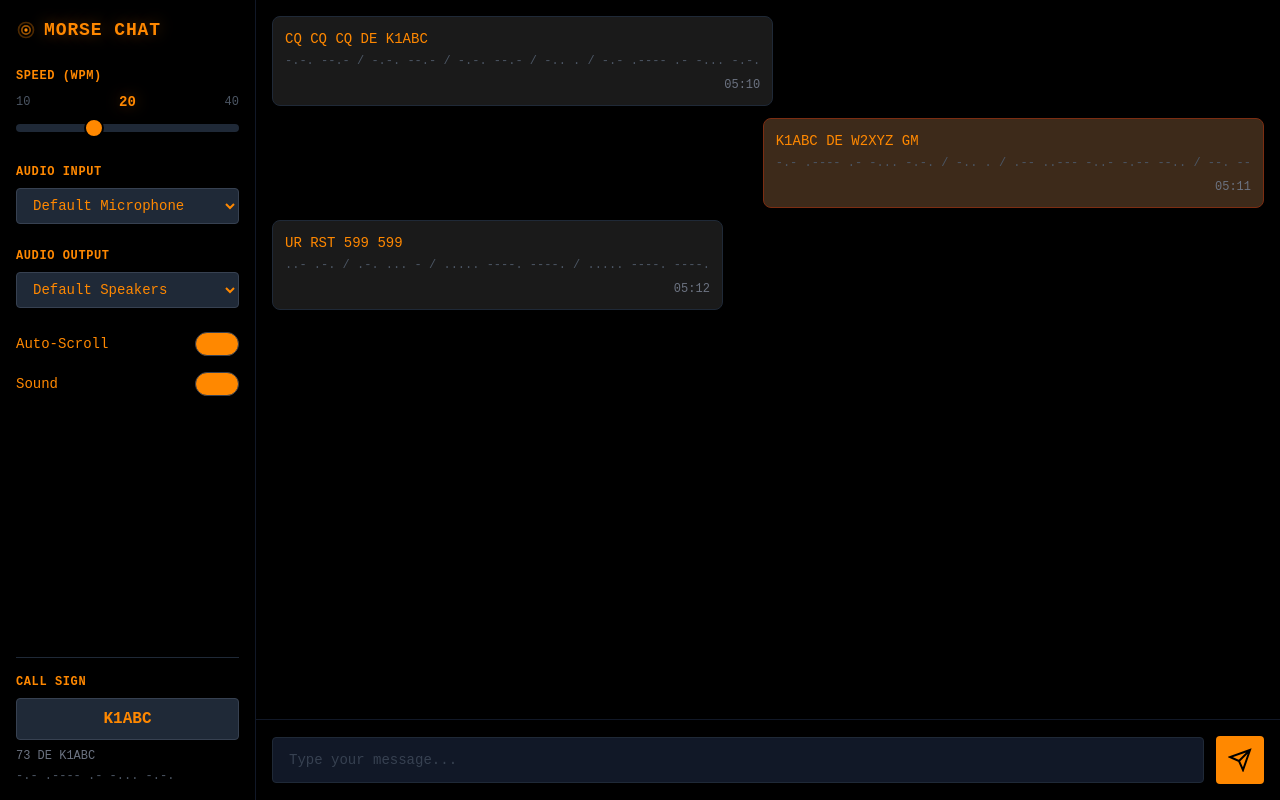
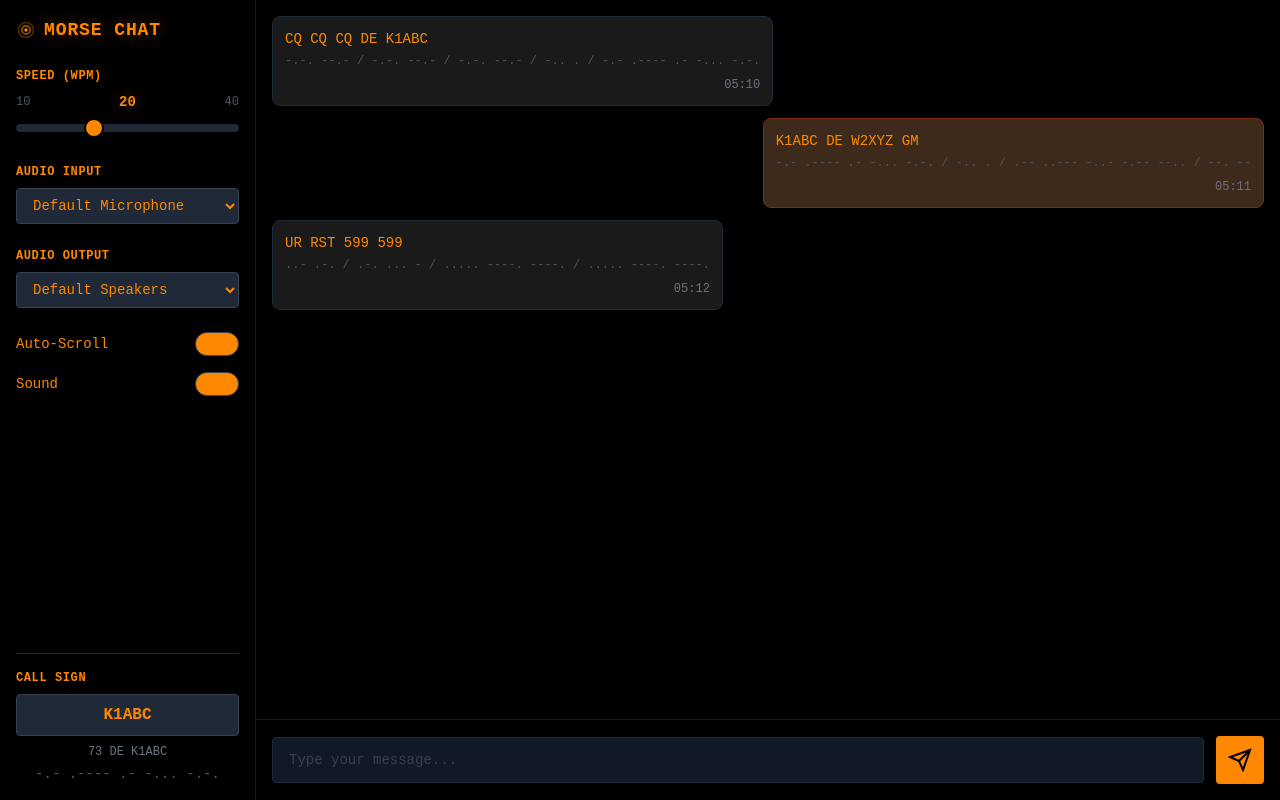
Before and after one commit to PapaDream/morse-chat, a React (Vite) app in the folder morse-chat-web/: page / in a window 1280 px wide. Built offline with nearby package versions, Linux system fonts and the light colour scheme.

Commit message:
Center and enlarge morse code at bottom
- Both '73 DE' and morse code lines now centered
- Morse code: text-xs → text-sm (bigger)
- Better readability

```diff
--- a/morse-chat-web/src/components/Sidebar.tsx
+++ b/morse-chat-web/src/components/Sidebar.tsx
@@ -124,8 +124,8 @@ export function Sidebar({
           placeholder="K1ABC"
           className="w-full bg-gray-800 text-terminal-orange border border-gray-700 rounded px-3 py-2 text-base font-bold mb-2 focus:outline-none focus:border-terminal-orange text-center"
         />
-        <div className="text-xs text-gray-500 mb-1">73 DE {callSign}</div>
-        <div className="text-xs text-gray-600 font-mono">
+        <div className="text-xs text-gray-500 mb-1 text-center">73 DE {callSign}</div>
+        <div className="text-sm text-gray-600 font-mono text-center">
           {textToMorse(callSign)}
         </div>
       </div>
```
